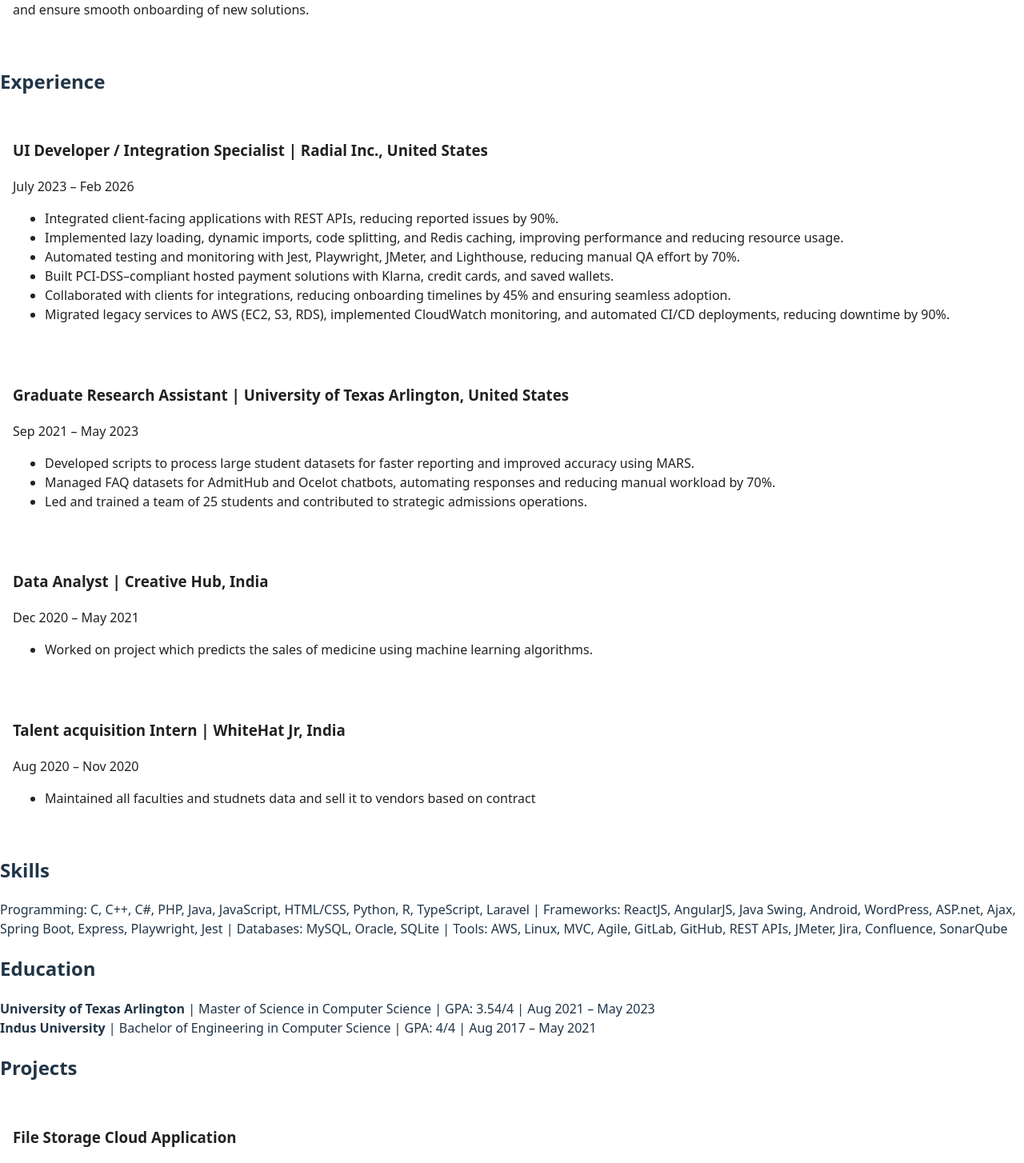
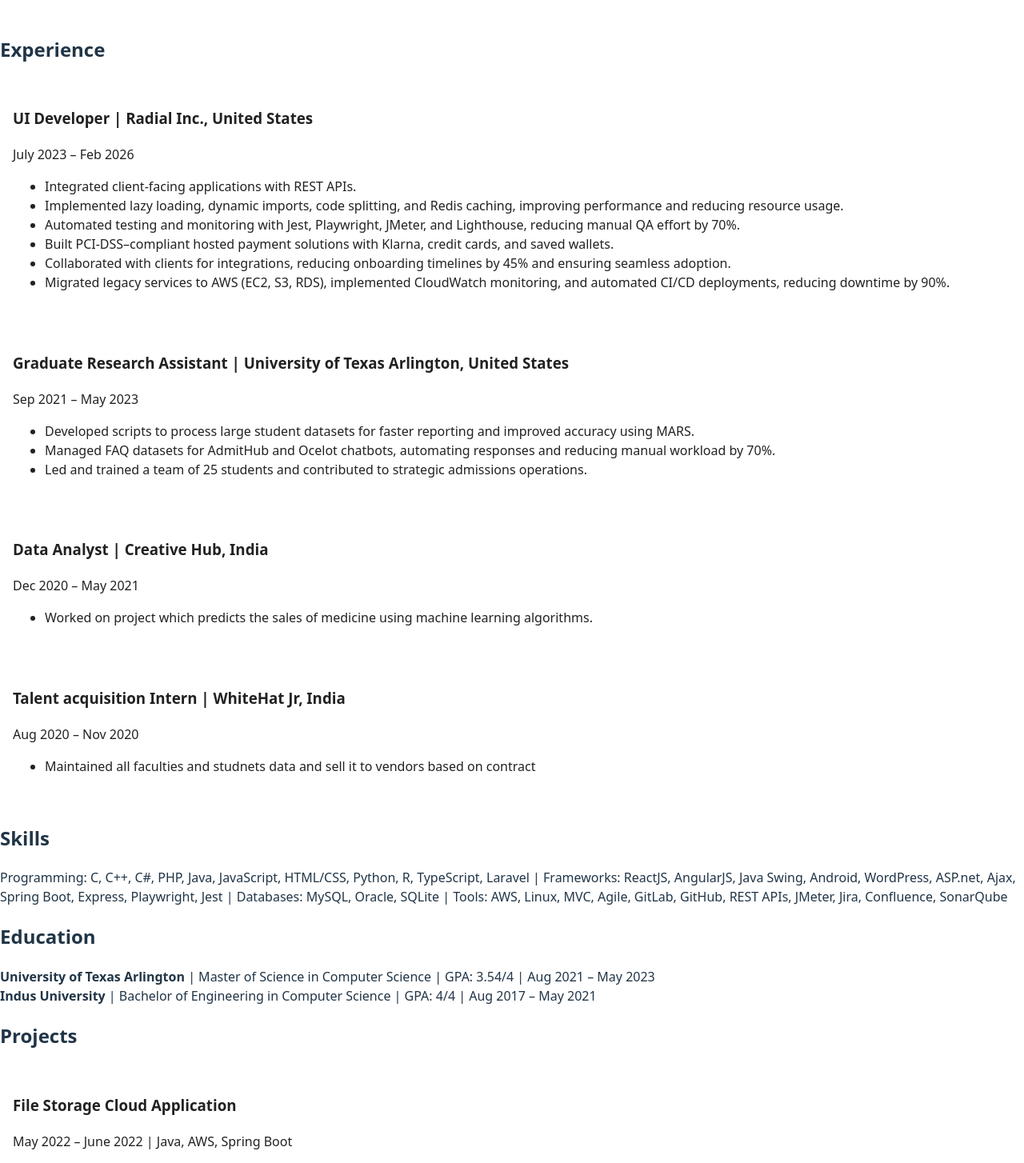
Before and after one commit to heerpatel730/Portfolio, a React (Vite) app: page / in a window 1280 px wide. Shown: the part 811-2265 px from the top of the page at 80% size. Built offline with nearby package versions, Linux system fonts and the light colour scheme.

Commit message:
Updated changes

```diff
--- a/src/App.tsx
+++ b/src/App.tsx
@@ -28,10 +28,6 @@
             Heer Patel
           </motion.h1>
 
-          <p className="mt-3 text-lg text-slate-600 max-w-xl">
-            Software Developer
-          </p>
-
           <div className="mt-8 flex flex-col sm:flex-row gap-4">
             <Button
               variant="contained"
@@ -55,6 +51,7 @@
               LinkedIn
             </Button>
           </div>
+          <div></div>
         </section>
 
         {/* ABOUT SECTION */}
@@ -90,11 +87,11 @@
             <Card elevation={0} className="rounded-3xl shadow-xl mb-6">
               <CardContent className="p-6 sm:p-10">
                 <h3 className="text-xl font-semibold mb-2">
-                  UI Developer / Integration Specialist | Radial Inc., United States
+                  UI Developer | Radial Inc., United States
                 </h3>
                 <p className="text-slate-500 mb-4">July 2023 – Feb 2026</p>
                 <ul className="list-disc list-inside text-slate-600 space-y-2">
-                  <li>Integrated client-facing applications with REST APIs, reducing reported issues by 90%.</li>
+                  <li>Integrated client-facing applications with REST APIs.</li>
                   <li>Implemented lazy loading, dynamic imports, code splitting, and Redis caching, improving performance and reducing resource usage.</li>
                   <li>Automated testing and monitoring with Jest, Playwright, JMeter, and Lighthouse, reducing manual QA effort by 70%.</li>
                   <li>Built PCI-DSS–compliant hosted payment solutions with Klarna, credit cards, and saved wallets.</li>
@@ -169,6 +166,12 @@
         </section>
         {/* SKILLS SECTION */}
         <section className="max-w-6xl mx-auto px-4 sm:px-6 py-10">
+        <motion.div
+            initial={{ opacity: 0, y: 40 }}
+            whileInView={{ opacity: 1, y: 0 }}
+            transition={{ duration: 0.6 }}
+            viewport={{ once: true }}
+          >
           <h2 className="text-2xl sm:text-3xl font-semibold mb-4 text-center">Skills</h2>
           <p className="text-slate-600 text-center">
             Programming: C, C++, C#, PHP, Java, JavaScript, HTML/CSS, Python, R, TypeScript, Laravel |
@@ -176,15 +179,23 @@
             Databases: MySQL, Oracle, SQLite |
             Tools: AWS, Linux, MVC, Agile, GitLab, GitHub, REST APIs, JMeter, Jira, Confluence, SonarQube
           </p>
+          </motion.div>
         </section>
 
         {/* EDUCATION SECTION */}
         <section className="max-w-6xl mx-auto px-4 sm:px-6 py-10">
           <h2 className="text-2xl sm:text-3xl font-semibold mb-4 text-center">Education</h2>
+          <motion.div
+            initial={{ opacity: 0, y: 40 }}
+            whileInView={{ opacity: 1, y: 0 }}
+            transition={{ duration: 0.6 }}
+            viewport={{ once: true }}
+          >
           <p className="text-slate-600 text-center">
             <strong>University of Texas Arlington</strong> | Master of Science in Computer Science | GPA: 3.54/4 | Aug 2021 – May 2023<br/>
             <strong>Indus University</strong> | Bachelor of Engineering in Computer Science | GPA: 4/4 | Aug 2017 – May 2021
           </p>
+          </motion.div>
         </section>
         {/* PROJECTS SECTION */}
         <section className="max-w-6xl mx-auto px-4 sm:px-6 py-10">
```
